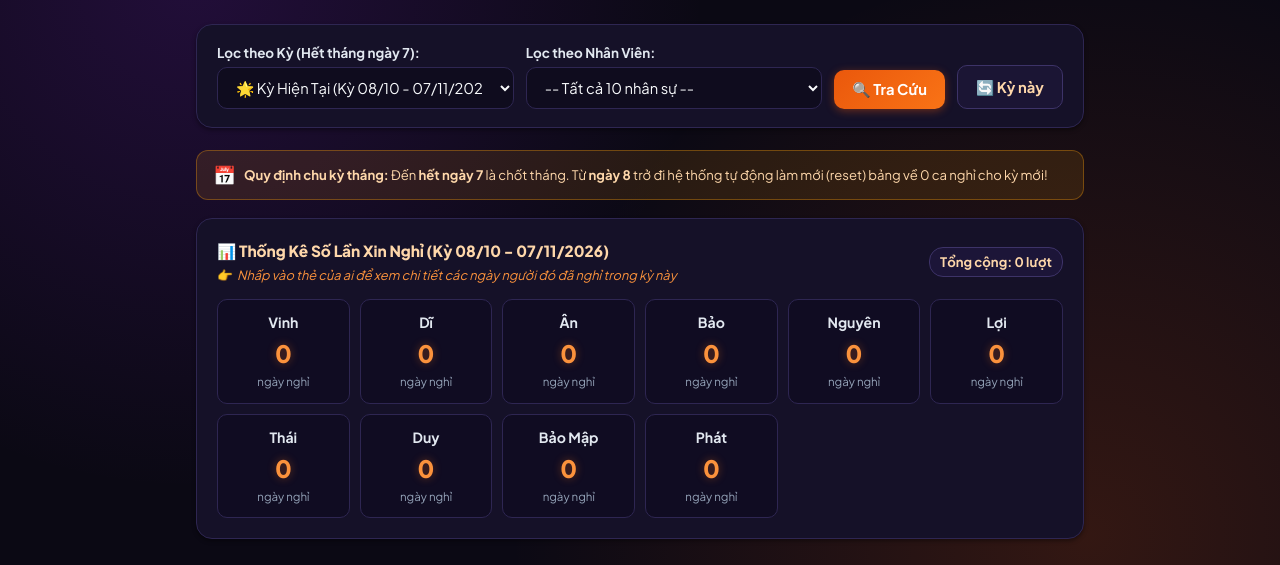
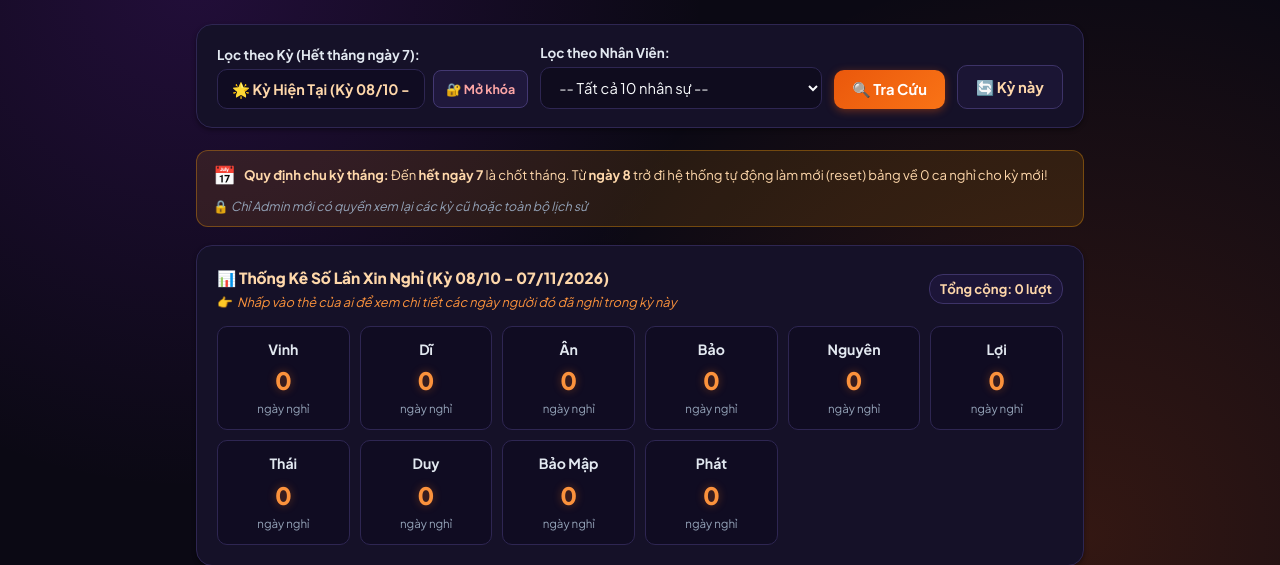
Before and after one commit to rappervint/apptruc, a Flask app: page /history in a window 1280 px wide. Shown: the part 144-709 px from the top of the page. Run offline with Flask 3, Linux system fonts and the light colour scheme; data comes from the database, SQL or seed files in the repository; data that the repository does not hold is empty.

Commit message:
Phan quyen: Chi Admin moi co quyen xem cac ky cu va toan bo lich su nghi

```diff
--- a/app.py
+++ b/app.py
@@ -494,10 +494,13 @@ def history():
     today_str = today.strftime('%Y-%m-%d')
     curr_cycle_key, curr_cycle_label, curr_start_d, curr_end_d = get_leave_cycle(today)
 
-    # Mặc định: Lọc theo Kỳ hiện tại (từ ngày 8 gần nhất đến ngày 7 tiếp theo)
-    # Nếu người dùng chọn 'all': Xem toàn bộ lịch sử
+    admin_logged_in = is_admin()
+
+    # QUY ĐỊNH PHÂN QUYỀN:
+    # - Nhân viên thường: BẮT BUỘC chỉ xem Kỳ hiện tại (từ ngày 8 gần nhất đến ngày 7 tiếp theo).
+    # - Chỉ Admin: Mới được quyền chọn các kỳ cũ hoặc xem toàn bộ lịch sử ('all').
     selected_cycle = request.args.get('cycle')
-    if selected_cycle is None:
+    if not admin_logged_in or selected_cycle is None:
         selected_cycle = curr_cycle_key
 
     selected_member = request.args.get('member', '').strip()
--- a/templates/history.html
+++ b/templates/history.html
@@ -443,6 +443,7 @@
     <form action="/history" method="GET" class="filter-grid">
       <div class="form-group">
         <label>Lọc theo Kỳ (Hết tháng ngày 7):</label>
+        {% if is_admin %}
         <select name="cycle">
           <option value="{{ curr_cycle_key }}" {% if selected_cycle == curr_cycle_key %}selected{% endif %}>
             🌟 Kỳ Hiện Tại ({{ curr_cycle_label }})
@@ -460,6 +461,15 @@
           </optgroup>
           {% endif %}
         </select>
+        {% else %}
+        <div style="display: flex; gap: 8px; align-items: center;">
+          <input type="text" value="🌟 Kỳ Hiện Tại ({{ curr_cycle_label }})" readonly style="background: #100c22; border: 1.5px solid var(--border); border-radius: var(--radius-sm); padding: 10px 14px; color: #fed7aa; font-weight: 700; font-size: 0.9rem; flex: 1; cursor: not-allowed;" title="Nhân viên chỉ xem kỳ hiện tại">
+          <button type="button" onclick="openAdminModal()" style="white-space: nowrap; background: #1f183c; border: 1px solid #433872; color: #fca5a5; padding: 10px 12px; border-radius: 8px; font-size: 0.78rem; font-weight: 700; cursor: pointer;" title="Đăng nhập Admin để tra cứu các kỳ cũ hoặc toàn bộ lịch sử">
+            🔐 Mở khóa
+          </button>
+        </div>
+        <input type="hidden" name="cycle" value="{{ curr_cycle_key }}">
+        {% endif %}
       </div>
 
       <div class="form-group">
@@ -495,7 +505,9 @@
       <span style="font-size: 1.15rem;">📅</span>
       <span><strong>Quy định chu kỳ tháng:</strong> Đến <strong>hết ngày 7</strong> là chốt tháng. Từ <strong>ngày 8</strong> trở đi hệ thống tự động làm mới (reset) bảng về 0 ca nghỉ cho kỳ mới!</span>
     </div>
-    {% if selected_cycle != curr_cycle_key %}
+    {% if not is_admin %}
+      <span style="color: #94a3b8; font-size: 0.78rem;">🔒 <em>Chỉ Admin mới có quyền xem lại các kỳ cũ hoặc toàn bộ lịch sử</em></span>
+    {% elif selected_cycle != curr_cycle_key %}
       <a href="/history" style="color: #fb923c; font-weight: 800; text-decoration: underline; font-size: 0.8rem;">⬅️ Về Kỳ Hiện Tại</a>
     {% endif %}
   </div>
```
